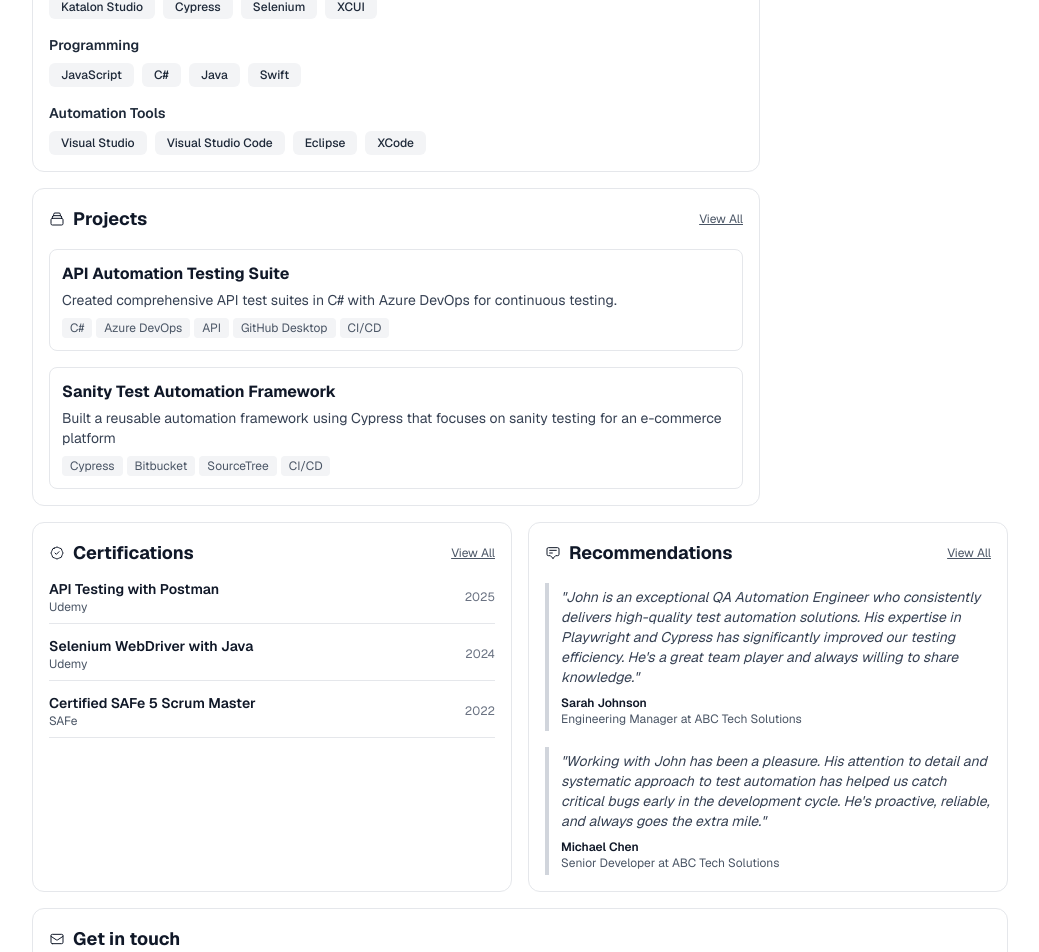
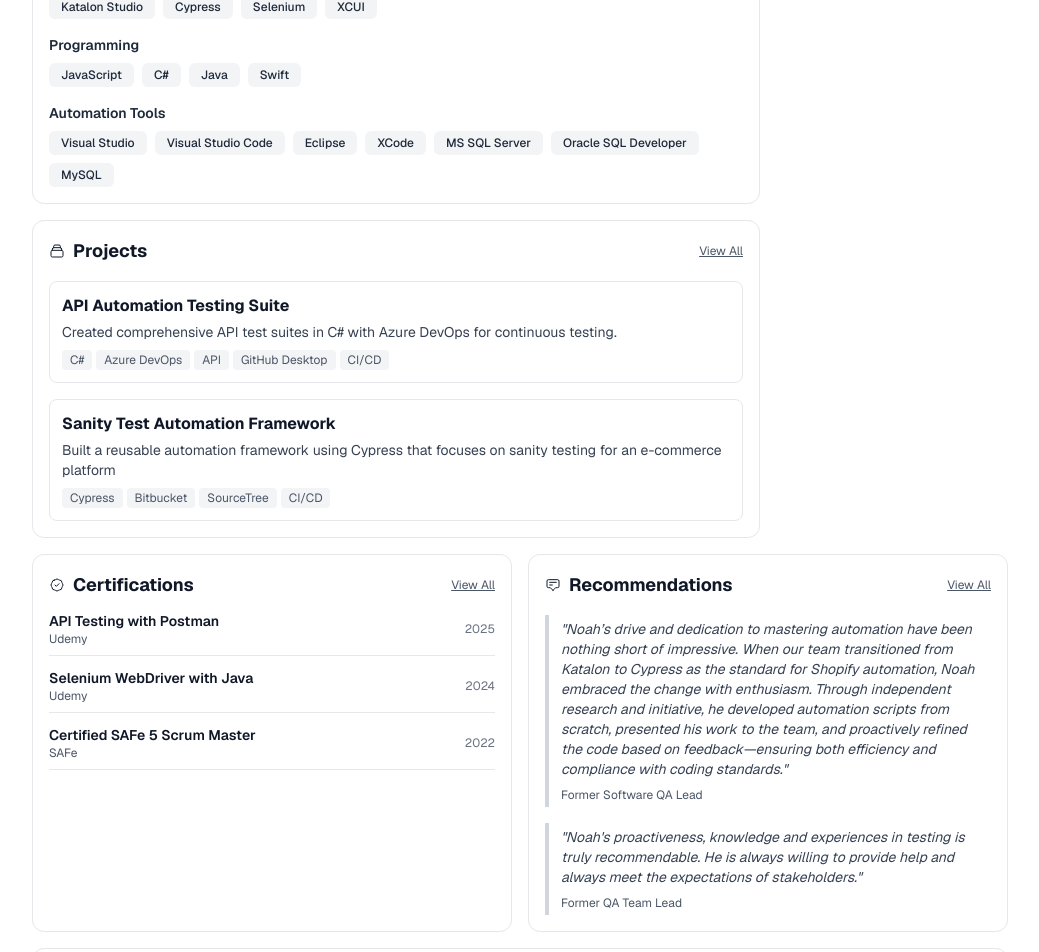
Before and after one commit to jndtv2g/resume-website, a Next.js app: page / in a window 1280 px wide. Shown: the part 840-1792 px from the top of the page, without its empty margins (120-1159 px from the left). Built offline with nearby package versions, Linux system fonts and the light colour scheme.

Commit message:
Additional changes to Recommendations.tsx and /data

```diff
--- a/components/Recommendations.tsx
+++ b/components/Recommendations.tsx
@@ -4,14 +4,14 @@ import React, { useState } from 'react'
 
 const recommendations = [
   {
-    text: "John is an exceptional QA Automation Engineer who consistently delivers high-quality test automation solutions. His expertise in Playwright and Cypress has significantly improved our testing efficiency. He's a great team player and always willing to share knowledge.",
-    author: "Sarah Johnson",
-    role: "Engineering Manager at ABC Tech Solutions"
+    text: "Noah’s drive and dedication to mastering automation have been nothing short of impressive. When our team transitioned from Katalon to Cypress as the standard for Shopify automation, Noah embraced the change with enthusiasm. Through independent research and initiative, he developed automation scripts from scratch, presented his work to the team, and proactively refined the code based on feedback—ensuring both efficiency and compliance with coding standards.",
+    // author: "n/a",
+    role: "Former Software QA Lead"
   },
   {
-    text: "Working with John has been a pleasure. His attention to detail and systematic approach to test automation has helped us catch critical bugs early in the development cycle. He's proactive, reliable, and always goes the extra mile.",
-    author: "Michael Chen",
-    role: "Senior Developer at ABC Tech Solutions"
+    text: "Noah's proactiveness, knowledge and experiences in testing is truly recommendable. He is always willing to provide help and always meet the expectations of stakeholders.",
+    // author: "Michael Chen",
+    role: "Former QA Team Lead"
   },
   {
     text: "John's expertise in CI/CD integration and test automation frameworks has been invaluable to our team. He's not just a tester, but a quality advocate who ensures we deliver the best possible software to our users.",
--- a/data/experience.ts
+++ b/data/experience.ts
@@ -29,9 +29,9 @@ export const experienceList = [
     year: "2021",
     period: "November 2021 – March 2022",
     details: [
-      "Executed test cases for web applications and documented results.",
-      "Participated in Agile sprint planning and daily standups.",
-      "Learned fundamentals of software testing and quality assurance."
+      "Handled QA activities for multiple FSCM modules, performing functional, exploratory, regression, smoke, and end-to-end testing",
+      "Developed and maintained automated test scripts using Katalon Studio and validated backend data using SQL.",
+      "Coordinated defect resolution with development and business teams and supported user acceptance testing and test planning activities."
     ]
   },
   {
--- a/data/techStack.ts
+++ b/data/techStack.ts
@@ -2,7 +2,7 @@ export const techStack = {
   "Testing Methodologies": ["Functional Testing", "Automation Testing", "Regression Testing", "End-to-End Testing", "Exploratory Testing", "Sanity/Smoke Testing", "Accessibility Testing"],
   "Testing Frameworks": ["Katalon Studio", "Cypress", "Selenium", "XCUI"],
   "Programming": ["JavaScript", "C#", "Java", "Swift"],
-  "Automation Tools": ["Visual Studio", "Visual Studio Code", "Eclipse", "XCode"],
+  "Automation Tools": ["Visual Studio", "Visual Studio Code", "Eclipse", "XCode", "MS SQL Server", "Oracle SQL Developer", "MySQL"],
   "Version Control & CI/CD": ["Github Desktop", "SourceTree", "Gitlab", "Bitbucket", "Azure DevOps"],
   "Test Management": ["TestRail", "Zephyr", "BrowserStack", "Qase.io", "Azure DevOps"],
   "Defect Management": ["Jira", "ClickUp", "Azure DevOps"],
```
